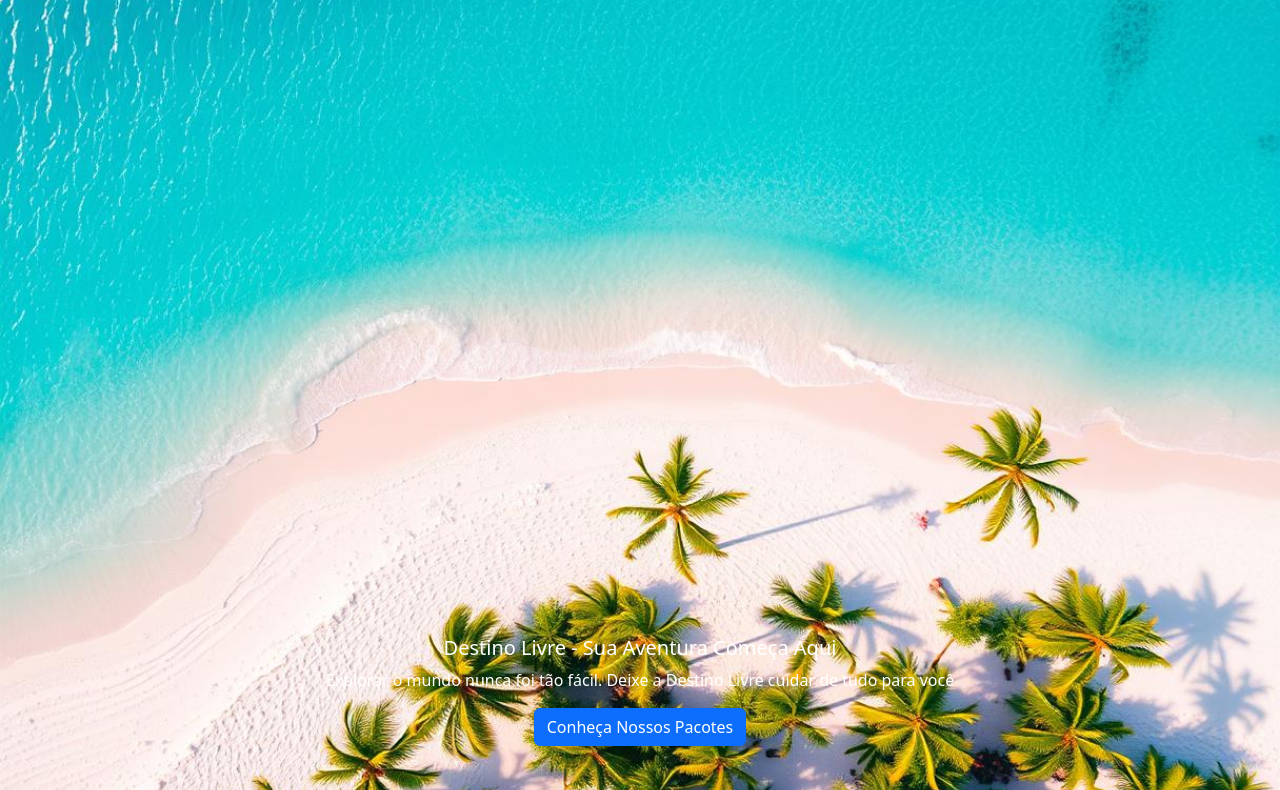
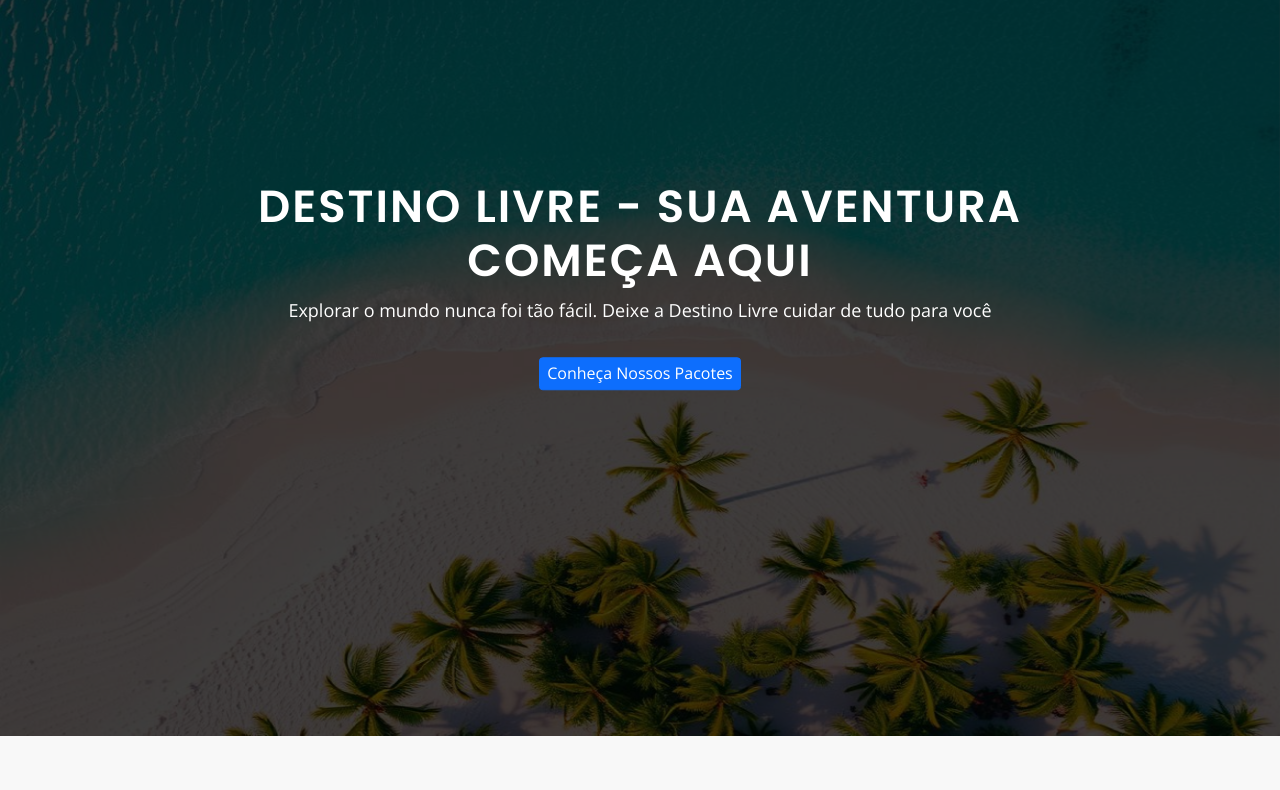
Before and after one commit to joao-wess/Viagem, a plain HTML site: page index.html in a window 1280 px wide. Shown: the part 74-864 px from the top of the page. Drawn offline with nearby package versions, Linux system fonts and the light colour scheme; the site is published under a folder, as on GitHub Pages, so addresses that start at the root find nothing.

Commit message:
arrumando o diretorio raiz do style

```diff
--- a/index.html
+++ b/index.html
@@ -7,7 +7,7 @@
   <link href="https://cdn.jsdelivr.net/npm/bootstrap@5.3.3/dist/css/bootstrap.min.css" rel="stylesheet" integrity="sha384-QWTKZyjpPEjISv5WaRU9OFeRpok6YctnYmDr5pNlyT2bRjXh0JMhjY6hW+ALEwIH" crossorigin="anonymous">
   <script src="https://cdn.jsdelivr.net/npm/bootstrap@5.3.3/dist/js/bootstrap.bundle.min.js" integrity="sha384-YvpcrYf0tY3lHB60NNkmXc5s9fDVZLESaAA55NDzOxhy9GkcIdslK1eN7N6jIeHz" crossorigin="anonymous"></script>
   <!-- css -->
-  <link rel="stylesheet" href="/styles/index_style.css">
+  <link rel="stylesheet" href="./styles/index_style.css">
   <title>Destino Livre</title>
 </head>
 
```
